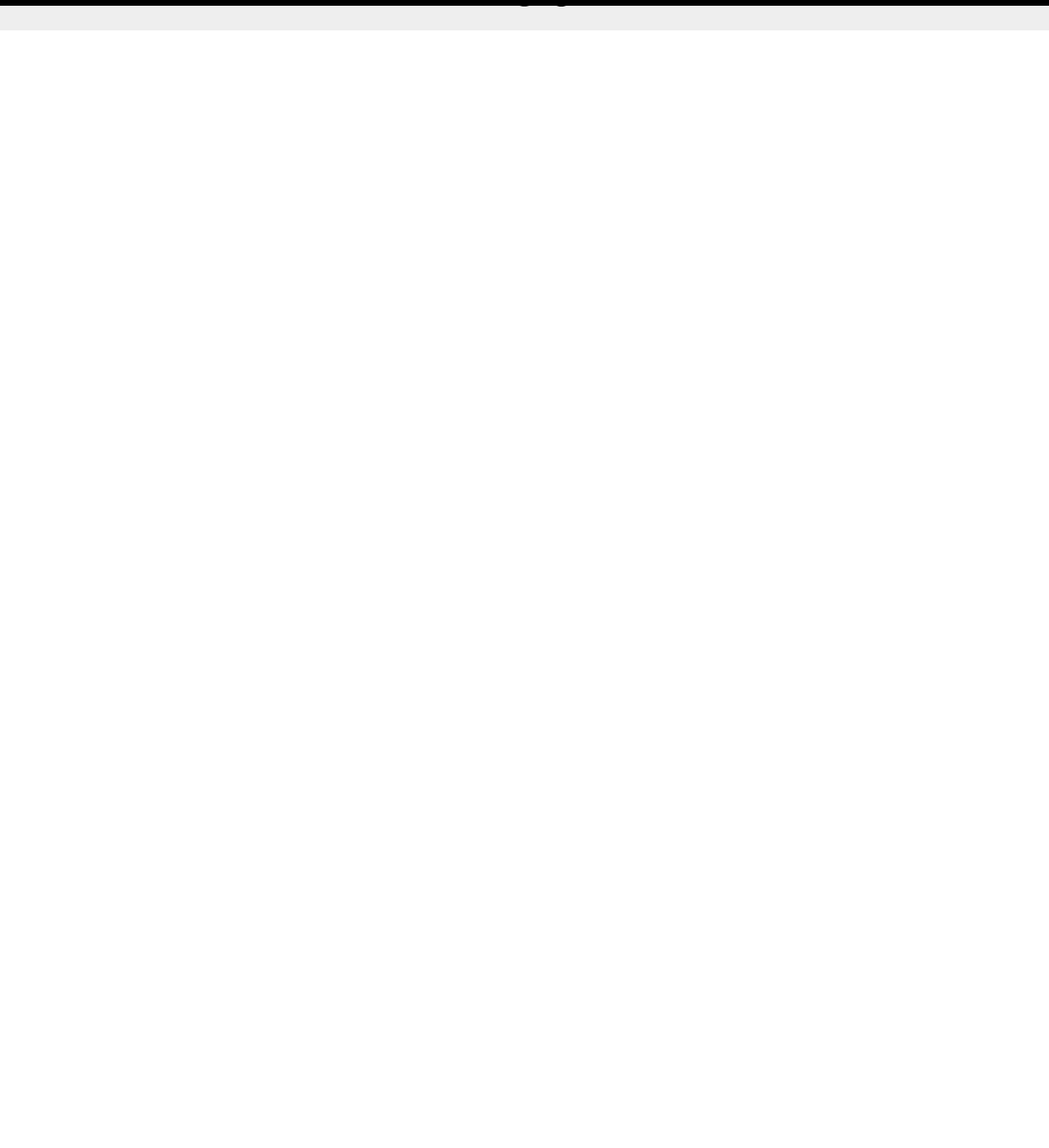
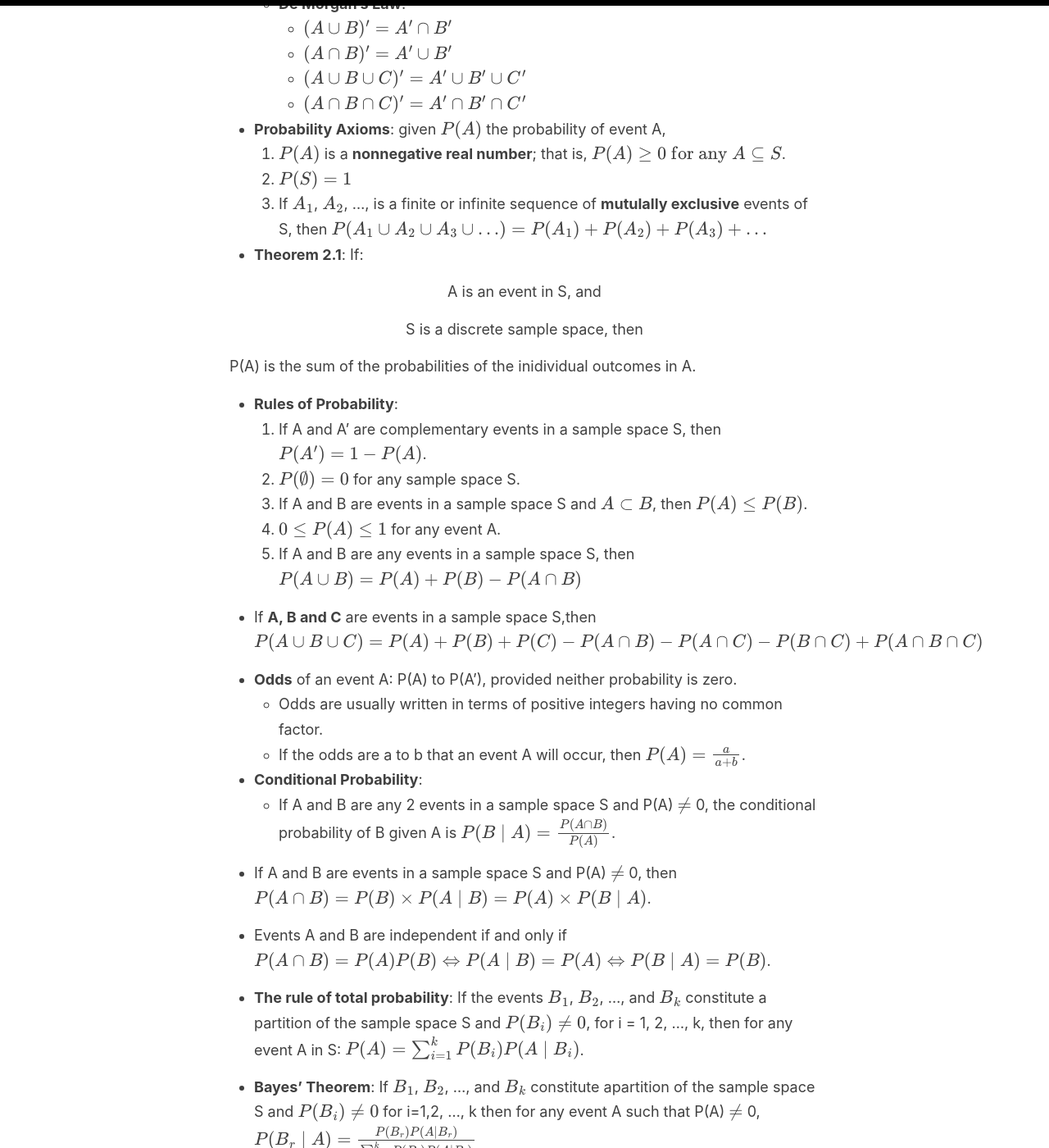
Before and after one commit to tianyimasf/ai, a Jekyll site: the page built from _posts/2024-07-10-mathematical-statistics-chap2.md, in a window 1280 px wide and 1400 px high, scrolled down 1404 px. Shown: the whole window at 82% size. Built offline with Jekyll 4.4.1, drawn with Linux system fonts in a browser that asks for light colours; formulas are drawn with MathJax 3; before the commit the page ends 1441 px from its top, so only the background shows below that; some of the changed text lies outside the part shown.

Commit message:
finish blog

```diff
--- a/_layouts/default.html
+++ b/_layouts/default.html
@@ -11,8 +11,9 @@
           "a11y/accessibility-menu.js"
         ],
         tex2jax: {
-          inlineMath: [['$', '$']],
-          displayMath: [['$$', '$$']]
+          inlineMath: [ ['$','$'], ['\\(','\\)'] ],
+          displayMath: [ ['$$','$$'], ['\[','\]'] ],
+          processEscapes: true
         },
         jax: ["input/TeX", "output/CommonHTML"],
         TeX: {
--- a/_posts/2024-07-10-mathematical-statistics-chap2.md
+++ b/_posts/2024-07-10-mathematical-statistics-chap2.md
@@ -2,8 +2,10 @@
 layout: post
 title: "Mathematical Statistics Cheatsheet: Chapter 2"
 categories: [Mathematics, Statistics, Lecture Notes]
-excerpt: "Basic Concepts of Probability: definition, sample space, anxioms, independence, Baye's Law"
+excerpt: "Basic Concepts of Probability: definition, sample space, axioms, mutual exclusivity, independence, calculating unions and intersections, Baye's Law"
 ---
+
+Note: (*) means that bullet point is not mentioned in class but in handout.
 
 - If there are N equally likely possibilities, of which one must occur and n are regarded as favorable, or as a “success”, then the probability of a “success” is given by the ratio $ \frac{n}{N} $.
 
@@ -29,6 +31,65 @@ excerpt: "Basic Concepts of Probability: definition, sample space, anxioms, inde
 
 - A is **contained** in B is written as $A \subset B$.
 
+- Basic operation properties:
+    - **Commutative**
+        - $A \cup B = B \cup A$
+        - $A \cap B = B \cap A$
+    - **Associative**
+        - $(A \cup B) \cup C = A \cup (B \cup C)$
+        - $(A \cap B) \cap C = A \cap (B \cap C)$
+    - **De Morgan's Law**:
+        - $(A \cup B)' = A' \cap B'$
+        - $(A \cap B)' = A' \cup B'$
+        - $(A \cup B \cup C)' = A' \cup B' \cup C'$
+        - $(A \cap B \cap C)' = A' \cap B' \cap C'$
+
+- **Probability Axioms**: given $P(A)$ the probability of event A,
+    1. $P(A)$ is a **nonnegative real number**; that is, $P(A) \geq 0 \text{ for any } A \subseteq S$.
+    2. $P(S) = 1$
+    3. If $A_1$, $A_2$, ..., is a finite or infinite sequence of **mutulally exclusive** events of S, then $P(A_1 \cup A_2 \cup A_3 \cup ...) = P(A_1) + P(A_2) + P(A_3) + ...$
+
+- **Theorem 2.1**: If:
+
+<p style="text-align: center;">A is an event in S, and</p>
+
+<p style="text-align: center;">S is a discrete sample space, then</p>
+
+P(A) is the sum of the probabilities of the inidividual outcomes in A.
+
+- **Rules of Probability**:
+    1. If A and A' are complementary events in a sample space S, then $P(A') = 1 - P(A)$.
+    2. $P(\emptyset) = 0$ for any sample space S.
+    3. If A and B are events in a sample space S and $A \subset B$, then $P(A) \leq P(B)$.
+    4. $0 \leq P(A) \leq 1$ for any event A.
+    5. If A and B are any events in a sample space S, then $$P(A \cup B) = P(A) + P(B) - P(A \cap B)$$
+
+- If **A, B and C** are events in a sample space S,then $$P(A \cup B \cup C) = P(A) + P(B) + P(C) - P(A \cap B) - P(A \cap C) - P(B \cap C) + P(A \cap B \cap C)$$
+
+- **Odds** of an event A: P(A) to P(A'), provided neither probability is zero.
+    - Odds are usually written in terms of positive integers having no common factor.
+    - If the odds are a to b that an event A will occur, then $P(A) = \frac{a}{a + b}$.
+
+- **Conditional Probability**:
+    - If A and B are any 2 events in a sample space S and P(A) $\neq$ 0, the conditional probability of B given A is $P(B \mid A) = \frac{P(A \cap B)}{P(A)}$.
+
+- If A and B are events in a sample space S and P(A) $\neq$ 0, then $P(A \cap B) = P(B) \times P(A \mid B) = P(A) \times P(B \mid A)$.
+
+- Events A and B are independent if and only if $P(A \cap B) = P(A)P(B) \Leftrightarrow P(A \mid B) = P(A) \Leftrightarrow P(B \mid A) = P(B)$.
+
+- **The rule of total probability**: If the events $B_1$, $B_2$, ..., and $B_k$ constitute a partition of the sample space S and $P(B_i) \neq 0$, for i = 1, 2, ..., k, then for any event A in S: $P(A) = \sum_{i=1}^{k}P(B_i)P(A \mid B_i)$.
+
+- **Bayes' Theorem**: If $B_1$, $B_2$, ..., and $B_k$ constitute apartition of the sample space S and $P(B_i) \neq 0$ for i=1,2, ..., k then for any event A such that P(A) $\neq$ 0, $$P(B_r \mid A) = \frac{P(B_r)P(A \mid B_r)}{\sum_{i=1}^{k}P(B_i)P(A \mid B_i)}$$
+    - When $S = B \cup B'$, $P(B \mid A) = \frac{P(B)P(A \mid B)}{P(B)P(A \mid B) + P(B')P(A \mid B')}$
+
+- (*)If A, B, and C are events in a sample space S and $P(A \cap B) \neq 0$, then $P(A \cap B \cap C) = P(B) \times P(A \mid B) \times P(C \mid A \cap B)$.
+
+- (*)If A and B are independent, then A and B' are also independent: $P(A \cap B') = P(A) \times P(B')$.
+
+- (*)Events $A_1$, $A_2$, ..., and $A_k$ are **independent** if and only if the probability of the intersection of any 2, 3, ..., k of these events equals the product of their respective probabilities.
+
+- (*)Note that 3 or more events can be **pairwise independent** without being independent.
+
 ---
 
 ## Questions
```
